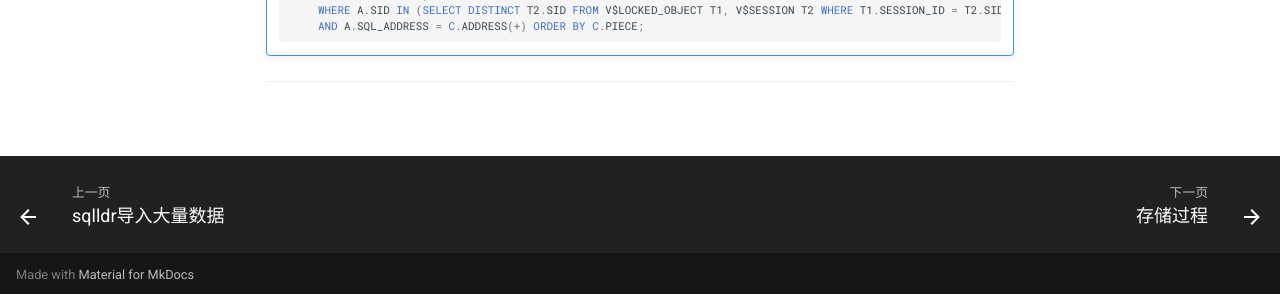
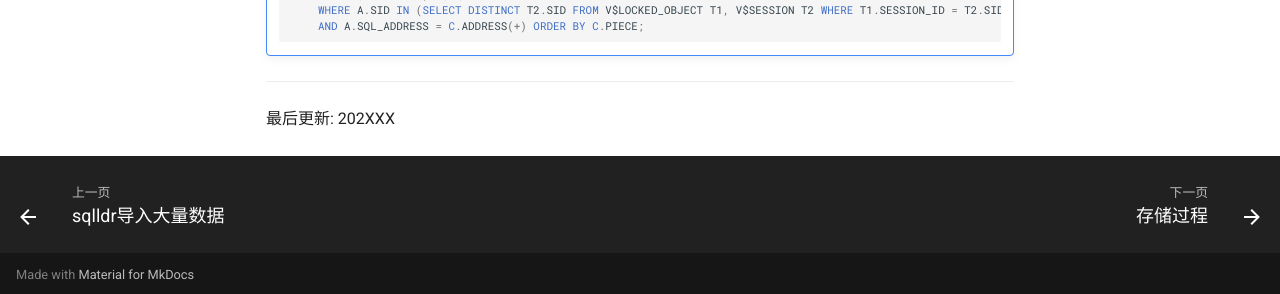
Before and after one commit to Jork-S-B/Jork-S-B.github.io, an MkDocs documentation site: the page built from docs/sql/oracle/lock&unlock.md, in a window 1280 px wide and 1177 px high. Shown: the part 880-1174 px from the top of the window. Built offline with MkDocs 1.6.1 and Material for MkDocs 9.7.7, drawn with Linux system fonts in a browser that asks for light colours.

Commit message:
测试最后修改时间

````diff
--- a/docs/sql/oracle/lock&unlock.md
+++ b/docs/sql/oracle/lock&unlock.md
@@ -39,3 +39,4 @@ END;
       ```
 
 ---
+最后更新: 202XXX
````
Also changed, not shown: 1 other file.
